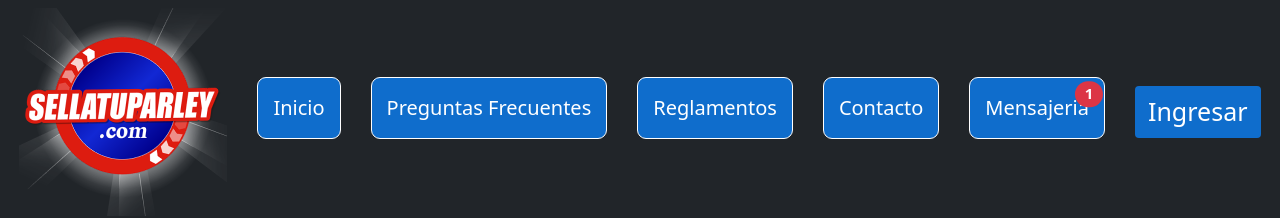
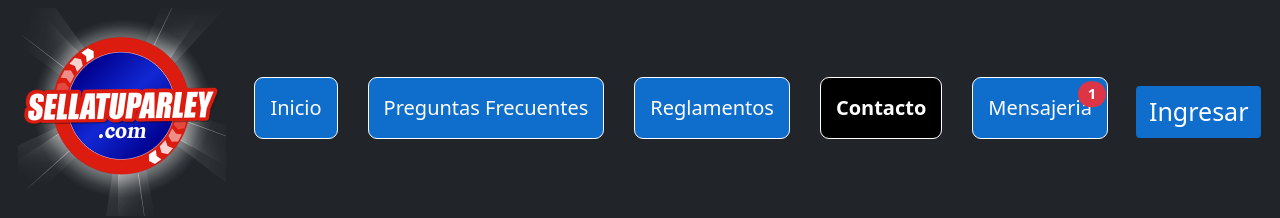
Before and after one commit to josemucv/project-sellatuparley, a website: page contacto.html in a window 1280 px wide. Shown: the top 218 px of the page. Drawn offline with nearby package versions, Linux system fonts and the light colour scheme.

Commit message:
primer commit real

```diff
--- a/contacto.html
+++ b/contacto.html
@@ -26,10 +26,10 @@
             <li class="nav-item">
             <a href="terminos.html" tabindex="-1" aria-disabled="true" >Reglamentos</a>
             </li>
-            <li class="nav-item"ww>
+            <li class="nav-item Activo">
                 <a href="contacto.html">Contacto</a>
             </li>
-            <li class="nav-item"ww>
+            <li class="nav-item">
                 <a href="error.html"  class="position-relative">
   Mensajeria
   <span class="position-absolute top-0 start-100 translate-middle badge rounded-pill bg-danger">
--- a/scss/prueba.scss
+++ b/scss/prueba.scss
@@ -128,3 +128,10 @@ nav {ul {
   .bajar {
       height:100vh;
   }
+
+  .Activo {
+      background-color: black;
+      color: white;
+      font-size:20px;
+      font-weight: bold;
+  }
```
Also changed, not shown: index.html (+1 -1 lines), informacion.html (+3 -2 lines), terminos.html (+1 -1 lines), css/style.css.
